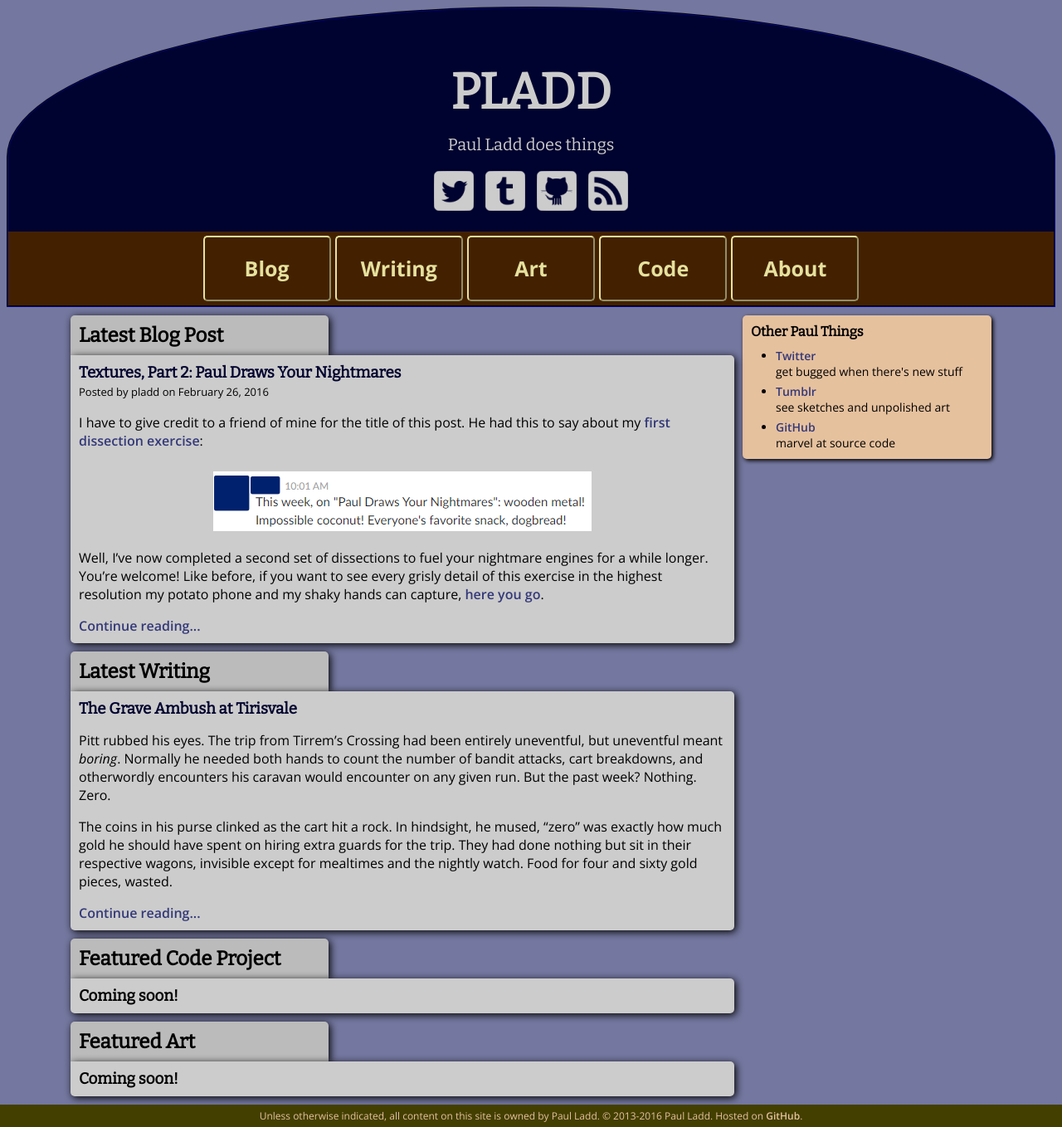
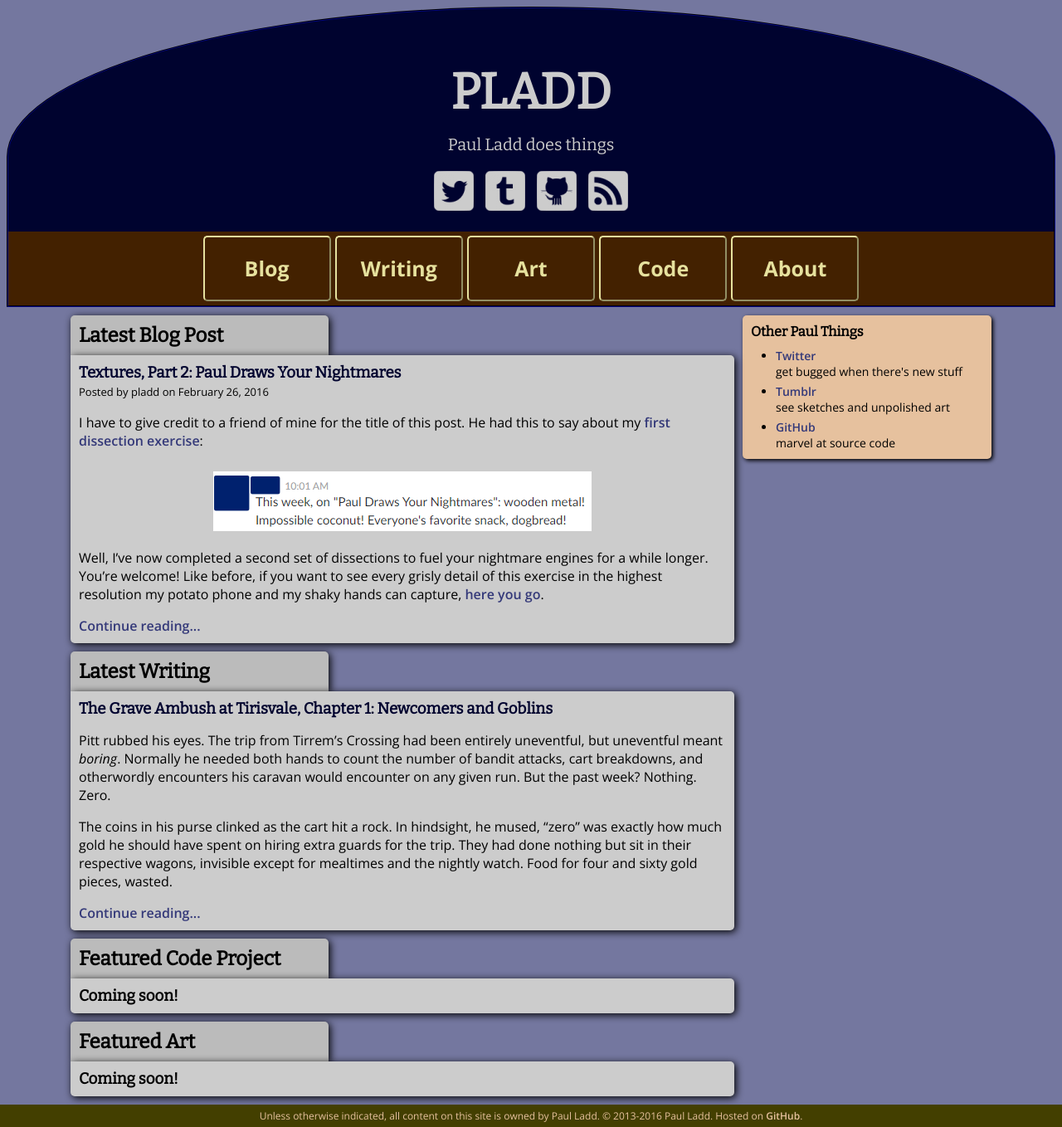
Before and after one commit to itspladd/personal-website-old, a Jekyll site: the page built from index.html, in a window 1280 px wide. Shown: the whole page at 83% size. Built offline with Jekyll 4.4.1, drawn with Linux system fonts in a browser that asks for light colours.

Commit message:
frontpage shows chapter and chapter title

```diff
--- a/index.html
+++ b/index.html
@@ -33,7 +33,7 @@ title: "Paul Ladd Does Words, Art, and Code"
 
 <section class="tabbed">
     <article>
-        <h3><a href="{{ site.categories.writing[0].url }}">{{ site.categories.writing[0].title }}</a></h3>
+        <h3><a href="{{ site.categories.writing[0].url }}">{{ site.categories.writing[0].title }}, Chapter {{ site.categories.writing[0].chapter }}: {{ site.categories.writing[0].chapter-title }}</a></h3>
         {{ site.categories.writing[0].excerpt }}
         <a href="{{ site.categories.writing[0].url }}">Continue reading...</a>
     </article>
```
